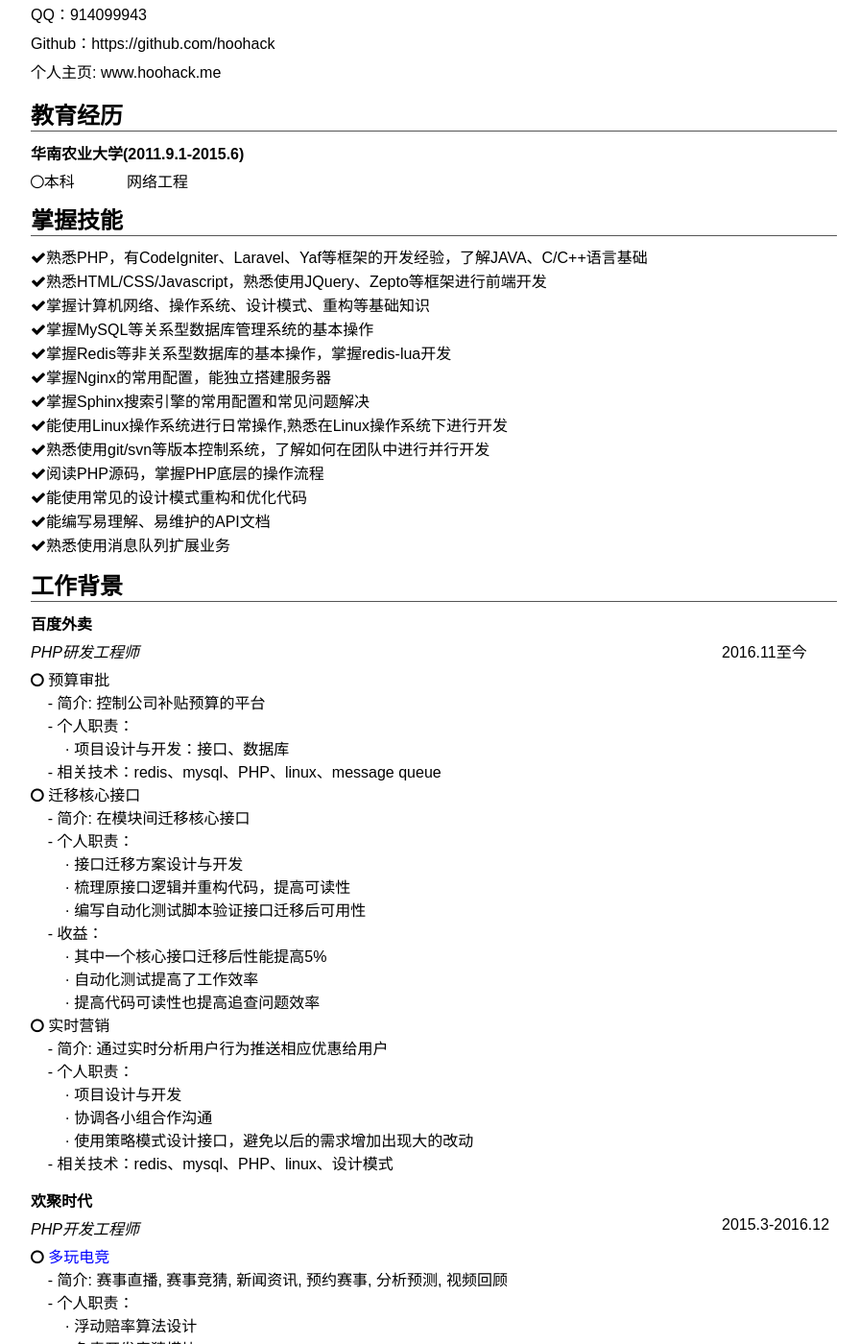
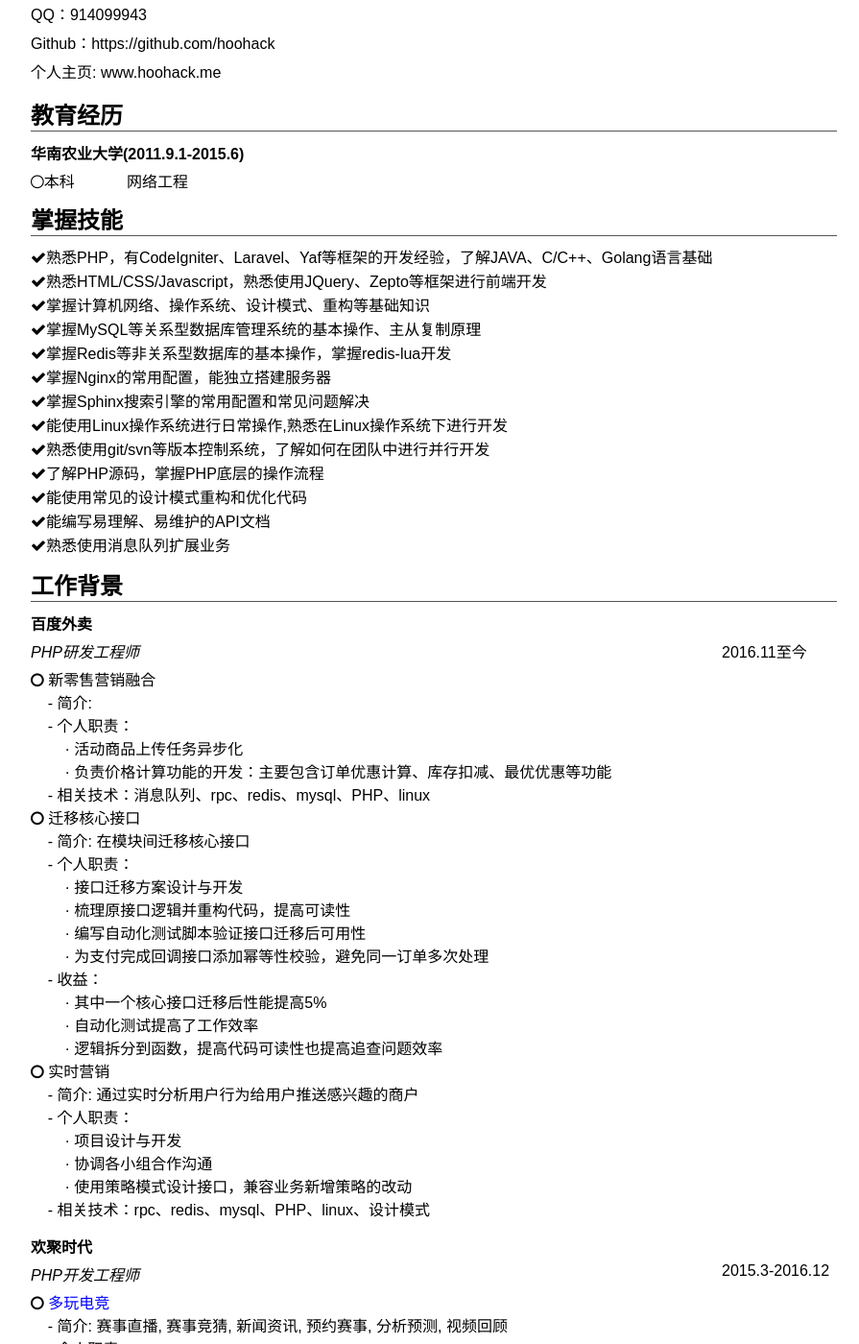
Before and after one commit to hoohack/hoohack.github.io, a Jekyll site: the page assets/resume/index.html, which Jekyll copies as it is, in a window 1280 px wide and 1400 px high, scrolled down 207 px. Shown: the whole window at 96% size, without its empty margins (188-1083 px from the left). Built offline with Jekyll 4.4.1, drawn with Linux system fonts in a browser that asks for light colours; some of the changed text lies outside the part shown.

Commit message:
update resume

```diff
--- a/assets/resume/index.html
+++ b/assets/resume/index.html
@@ -43,16 +43,16 @@
 			<div id="skills">
 				<h2 class="part-title">掌握技能</h2>
 				<div id="skills-content">
-					<li><i class="fa fa-check"></i>熟悉PHP，有CodeIgniter、Laravel、Yaf等框架的开发经验，了解JAVA、C/C++语言基础</li>
+					<li><i class="fa fa-check"></i>熟悉PHP，有CodeIgniter、Laravel、Yaf等框架的开发经验，了解JAVA、C/C++、Golang语言基础</li>
 					<li><i class="fa fa-check"></i>熟悉HTML/CSS/Javascript，熟悉使用JQuery、Zepto等框架进行前端开发</li>
 					<li><i class="fa fa-check"></i>掌握计算机网络、操作系统、设计模式、重构等基础知识</li>
-					<li><i class="fa fa-check"></i>掌握MySQL等关系型数据库管理系统的基本操作</li>
+					<li><i class="fa fa-check"></i>掌握MySQL等关系型数据库管理系统的基本操作、主从复制原理</li>
                     <li><i class="fa fa-check"></i>掌握Redis等非关系型数据库的基本操作，掌握redis-lua开发</li>
                     <li><i class="fa fa-check"></i>掌握Nginx的常用配置，能独立搭建服务器</li>
 					<li><i class="fa fa-check"></i>掌握Sphinx搜索引擎的常用配置和常见问题解决</li>
 					<li><i class="fa fa-check"></i>能使用Linux操作系统进行日常操作,熟悉在Linux操作系统下进行开发</li>
 					<li><i class="fa fa-check"></i>熟悉使用git/svn等版本控制系统，了解如何在团队中进行并行开发</li>
-					<li><i class="fa fa-check"></i>阅读PHP源码，掌握PHP底层的操作流程</li>
+					<li><i class="fa fa-check"></i>了解PHP源码，掌握PHP底层的操作流程</li>
                     <li><i class="fa fa-check"></i>能使用常见的设计模式重构和优化代码</li>
                     <li><i class="fa fa-check"></i>能编写易理解、易维护的API文档</li>
                     <li><i class="fa fa-check"></i>熟悉使用消息队列扩展业务</li>
@@ -78,11 +78,12 @@
 					<div class="work-content">
 						<ul>
 							<li>
-                                    <i class="fa fa-circle-o fa-1"></i> 预算审批</br>
-                                    &nbsp;&nbsp;&nbsp;&nbsp;- 简介: 控制公司补贴预算的平台</br>
+                                    <i class="fa fa-circle-o fa-1"></i> 新零售营销融合</br>
+                                    &nbsp;&nbsp;&nbsp;&nbsp;- 简介: </br>
                                     &nbsp;&nbsp;&nbsp;&nbsp;- 个人职责：</br>
-                                    &nbsp;&nbsp;&nbsp;&nbsp;&nbsp;&nbsp;&nbsp;&nbsp;· 项目设计与开发：接口、数据库</br>
-                                    &nbsp;&nbsp;&nbsp;&nbsp;- 相关技术：redis、mysql、PHP、linux、message queue
+                                    &nbsp;&nbsp;&nbsp;&nbsp;&nbsp;&nbsp;&nbsp;&nbsp;· 活动商品上传任务异步化</br>
+                                	&nbsp;&nbsp;&nbsp;&nbsp;&nbsp;&nbsp;&nbsp;&nbsp;· 负责价格计算功能的开发：主要包含订单优惠计算、库存扣减、最优优惠等功能</br>
+                                    &nbsp;&nbsp;&nbsp;&nbsp;- 相关技术：消息队列、rpc、redis、mysql、PHP、linux
                             </li>
                             <li>
                                     <i class="fa fa-circle-o fa-1"></i> 迁移核心接口 </br>
@@ -91,19 +92,20 @@
                                     &nbsp;&nbsp;&nbsp;&nbsp;&nbsp;&nbsp;&nbsp;&nbsp;· 接口迁移方案设计与开发</br>
                                     &nbsp;&nbsp;&nbsp;&nbsp;&nbsp;&nbsp;&nbsp;&nbsp;· 梳理原接口逻辑并重构代码，提高可读性</br>
                                     &nbsp;&nbsp;&nbsp;&nbsp;&nbsp;&nbsp;&nbsp;&nbsp;· 编写自动化测试脚本验证接口迁移后可用性</br>
+                                	&nbsp;&nbsp;&nbsp;&nbsp;&nbsp;&nbsp;&nbsp;&nbsp;· 为支付完成回调接口添加幂等性校验，避免同一订单多次处理</br>
                                     &nbsp;&nbsp;&nbsp;&nbsp;- 收益：</br>
                                     &nbsp;&nbsp;&nbsp;&nbsp;&nbsp;&nbsp;&nbsp;&nbsp;· 其中一个核心接口迁移后性能提高5%</br>
                                     &nbsp;&nbsp;&nbsp;&nbsp;&nbsp;&nbsp;&nbsp;&nbsp;· 自动化测试提高了工作效率</br>
-                                    &nbsp;&nbsp;&nbsp;&nbsp;&nbsp;&nbsp;&nbsp;&nbsp;· 提高代码可读性也提高追查问题效率</br>
+                                    &nbsp;&nbsp;&nbsp;&nbsp;&nbsp;&nbsp;&nbsp;&nbsp;· 逻辑拆分到函数，提高代码可读性也提高追查问题效率</br>
                             </li>
                             <li>
                                     <i class="fa fa-circle-o fa-1"></i> 实时营销</br>
-                                    &nbsp;&nbsp;&nbsp;&nbsp;- 简介: 通过实时分析用户行为推送相应优惠给用户</br>
+                                    &nbsp;&nbsp;&nbsp;&nbsp;- 简介: 通过实时分析用户行为给用户推送感兴趣的商户</br>
                                     &nbsp;&nbsp;&nbsp;&nbsp;- 个人职责：</br>
                                     &nbsp;&nbsp;&nbsp;&nbsp;&nbsp;&nbsp;&nbsp;&nbsp;· 项目设计与开发</br>
                                     &nbsp;&nbsp;&nbsp;&nbsp;&nbsp;&nbsp;&nbsp;&nbsp;· 协调各小组合作沟通</br>
-                                    &nbsp;&nbsp;&nbsp;&nbsp;&nbsp;&nbsp;&nbsp;&nbsp;· 使用策略模式设计接口，避免以后的需求增加出现大的改动</br>
-                                    &nbsp;&nbsp;&nbsp;&nbsp;- 相关技术：redis、mysql、PHP、linux、设计模式
+                                    &nbsp;&nbsp;&nbsp;&nbsp;&nbsp;&nbsp;&nbsp;&nbsp;· 使用策略模式设计接口，兼容业务新增策略的改动</br>
+                                    &nbsp;&nbsp;&nbsp;&nbsp;- 相关技术：rpc、redis、mysql、PHP、linux、设计模式
                             </li>
 						</ul>
 					</div>
@@ -155,13 +157,6 @@
 						</ul>
 					</div>
                     <div class="fixed"></div>
-					<div class="work-content">
-						<ul>
-							<li><i class="fa fa-circle-thin fa-1"></i>参与开发<a href="http://www.up24.com" target="_blank">UP星城(www.up24.com)</a></li>
-							<li><i class="fa fa-circle-thin fa-1"></i>完成电商项目商品详情页、用户个人中心的信息修改、后台品牌管理、商品评价；后台自定义导航管理以及前台显示、相关页面面包屑导航展示、商品评论优化、商品详情页优化、主播店铺等工作</li>
-							<li><i class="fa fa-circle-thin fa-1"></i>独立完成<a href="http://ls.duowan.com/d/" target="_blank">炉石卡组项目</a>的开发，使用sphinx实现搜索功能，解决卡组和卡牌的跨库搜索</li>
-						</ul>
-					</div>
 				</div>
 
 			</div>
@@ -173,16 +168,11 @@
 					<p class="intro"><b>简介</b>：为PHP源码添加注解，常用的PHP数组及字符串函数</p>
 					<p class="charge"><b>职责</b>：阅读PHP源码并添加注解</p>
 				</div>
+
 				<div class="project-content">
 					<h4 class="name">名称：<a href="https://github.com/hoohack/DesignPattern"> 设计模式实现</a></h4>
 					<p class="intro"><b>简介</b>：使用PHP和Go语言实现设计模式</p>
 					<p class="charge"><b>职责</b>：学习并完成常用22种设计模式的实现，并加上个人理解说明</p>
-				</div>
-
-				<div class="project-content">
-					<h4 class="name">名称：<a href="https://github.com/hoohack/Makehttpd"> 简易http服务器</a></h4>
-					<p class="intro"><b>简介</b>：为熟悉网络编程，实现一个简易的http服务器</p>
-					<p class="charge"><b>职责</b>：从简单demo，到多线程，多进程的版本实现</p>
 				</div>
 
 				<div class="project-content">
@@ -193,12 +183,6 @@
 					<p class="intro">&nbsp;&nbsp;&nbsp;添加redis支持保存用户队列</p>
 					<p class="charge"><b>职责</b>：完成整个项目的实现。主要解决在程序中加入curlmulti类函数，pcntl扩展以及多进程编程的支持。</p>
 				</div>
-
-				<div class="project-content last">
-					<h4 class="name">名称：<a href="https://github.com/hoohack/read-php-src" target="_blank">PHP源码注解</a></h4>
-					<p class="intro"><b>简介</b>：用Javascript实现的井字游戏</p>
-					<p class="charge"><b>职责</b>：实现人机井字游戏的算法</p>
-				</div>
 			</div>
 		</div>
 	</div>
```
